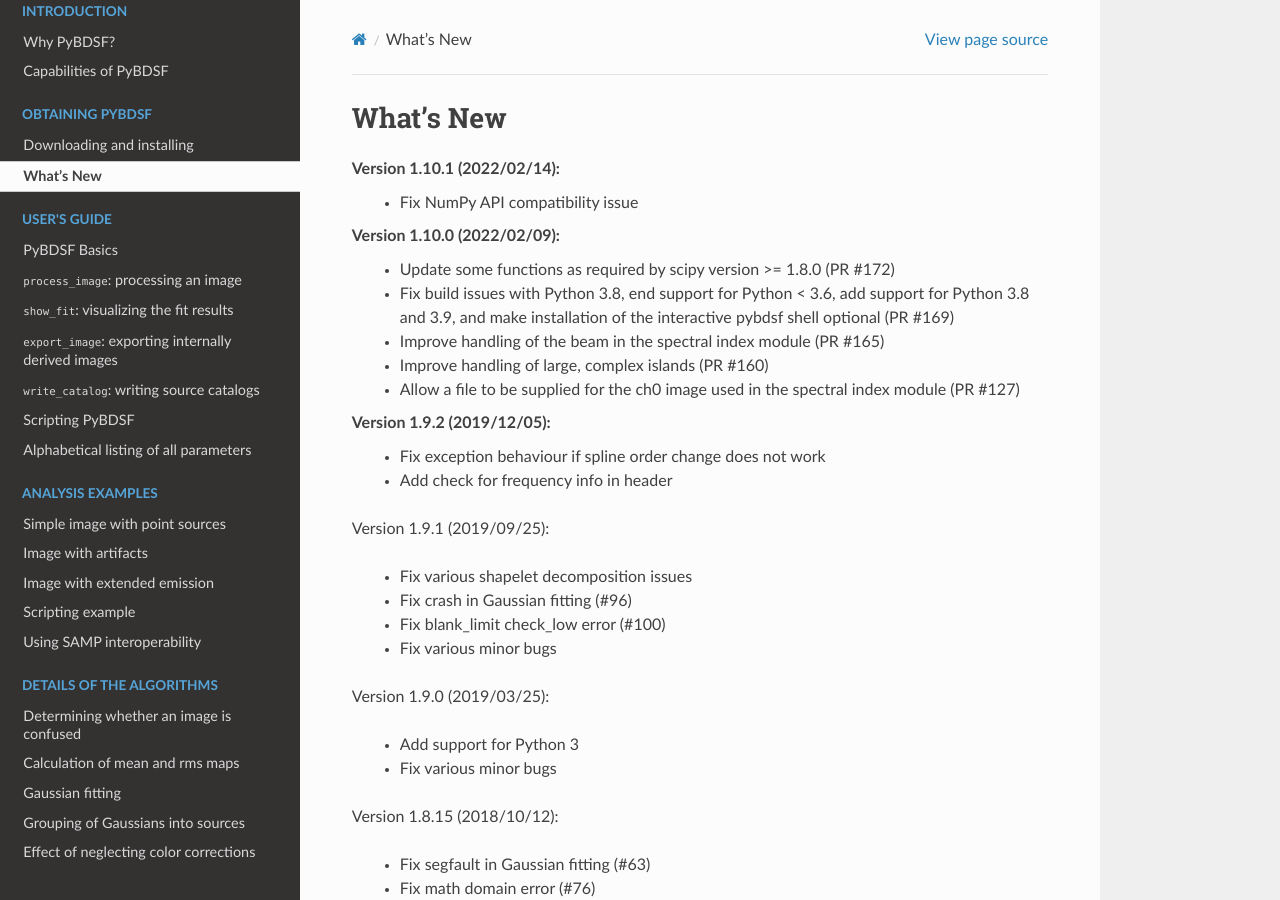
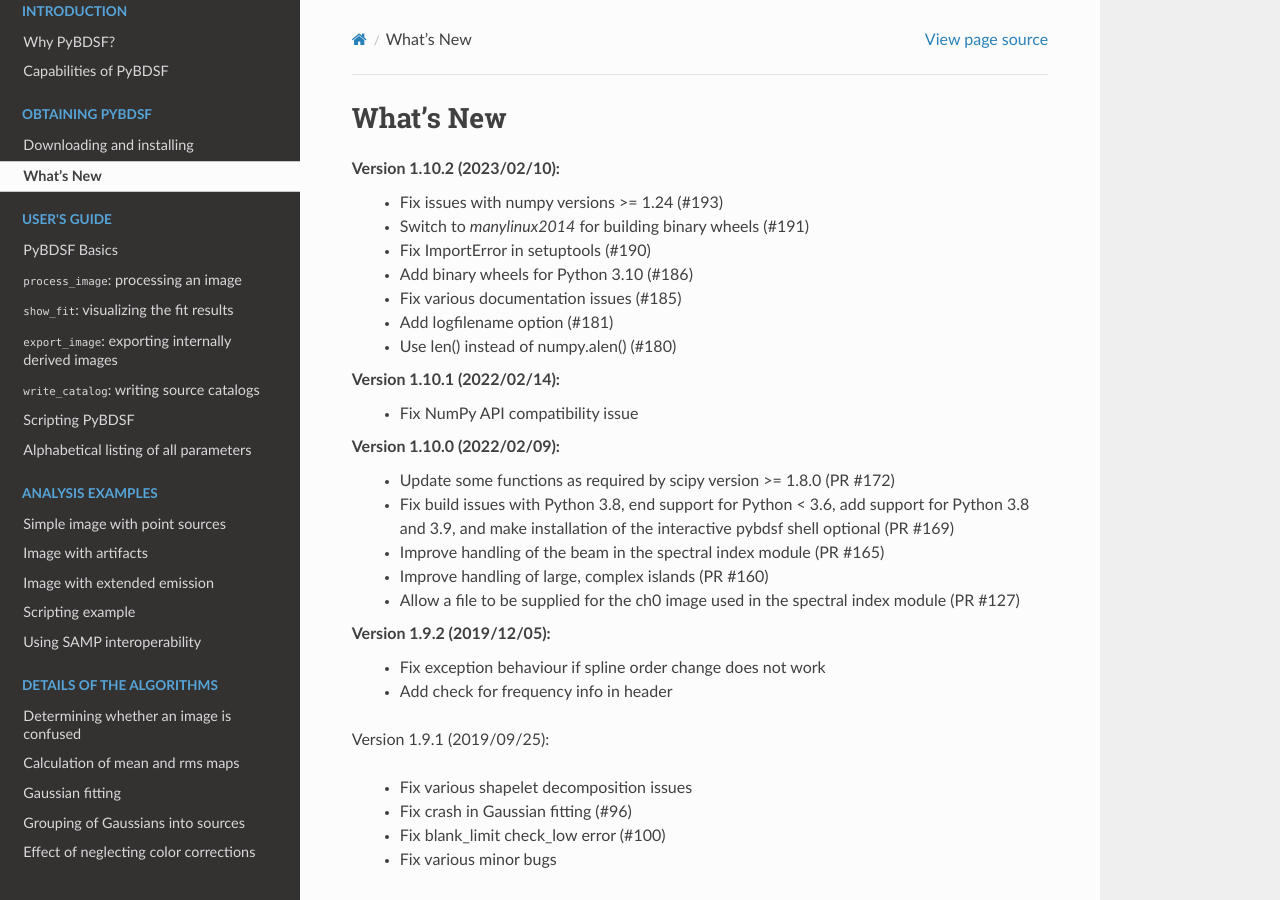
Before and after one commit to lofar-astron/PyBDSF, a Sphinx documentation site: the page built from doc/source/whats_new.rst, in a window 1280 px wide and 900 px high. Built offline with Sphinx 7.4.7 and the Read the Docs theme 2.0.0, drawn with Linux system fonts in a browser that asks for light colours.

Commit message:
Prepare 1.10.2 release

```diff
--- a/doc/source/conf.py
+++ b/doc/source/conf.py
@@ -53,7 +53,7 @@
 # The short X.Y version.
 version = '1.10'
 # The full version, including alpha/beta/rc tags.
-release = '1.10.1'
+release = '1.10.2'
 
 # The language for content autogenerated by Sphinx. Refer to documentation
 # for a list of supported languages.
--- a/doc/source/whats_new.rst
+++ b/doc/source/whats_new.rst
@@ -3,6 +3,21 @@
 **********
 What's New
 **********
+
+Version 1.10.2 (2023/02/10):
+    * Fix issues with numpy versions >= 1.24 (#193)
+
+    * Switch to `manylinux2014` for building binary wheels (#191)
+
+    * Fix ImportError in setuptools (#190)
+
+    * Add binary wheels for Python 3.10 (#186)
+
+    * Fix various documentation issues (#185)
+
+    * Add logfilename option (#181)
+
+    * Use len() instead of numpy.alen() (#180)
 
 Version 1.10.1 (2022/02/14):
     * Fix NumPy API compatibility issue
--- a/setup.py
+++ b/setup.py
@@ -247,7 +247,7 @@
 
     setup(
         name='bdsf',
-        version='1.10.1',
+        version='1.10.2',
         author='David Rafferty',
         author_email='drafferty@hs.uni-hamburg.de',
         url='https://github.com/lofar-astron/PyBDSF',
```
Also changed, not shown: bdsf/_version.py (+17 -1 lines).
